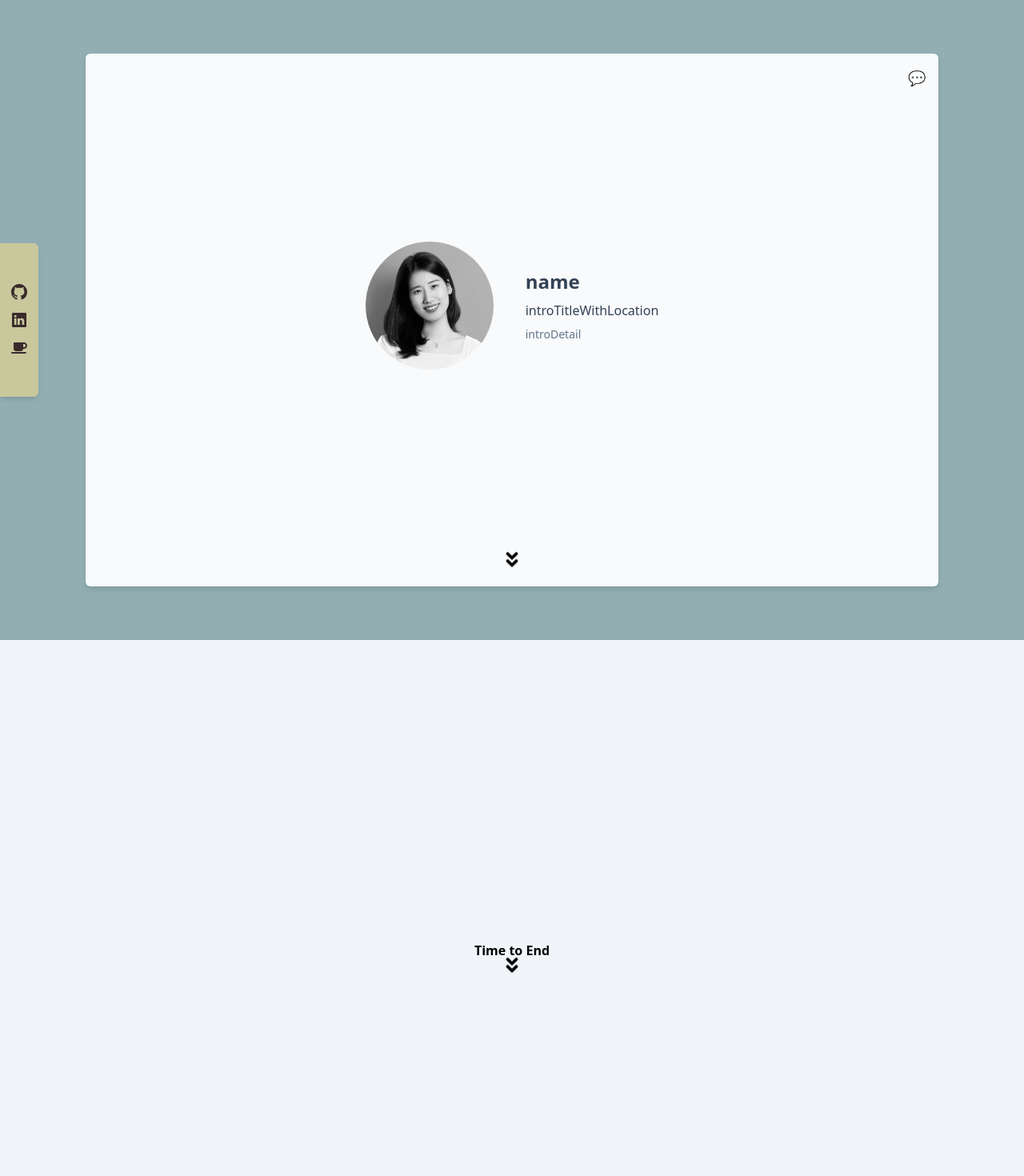
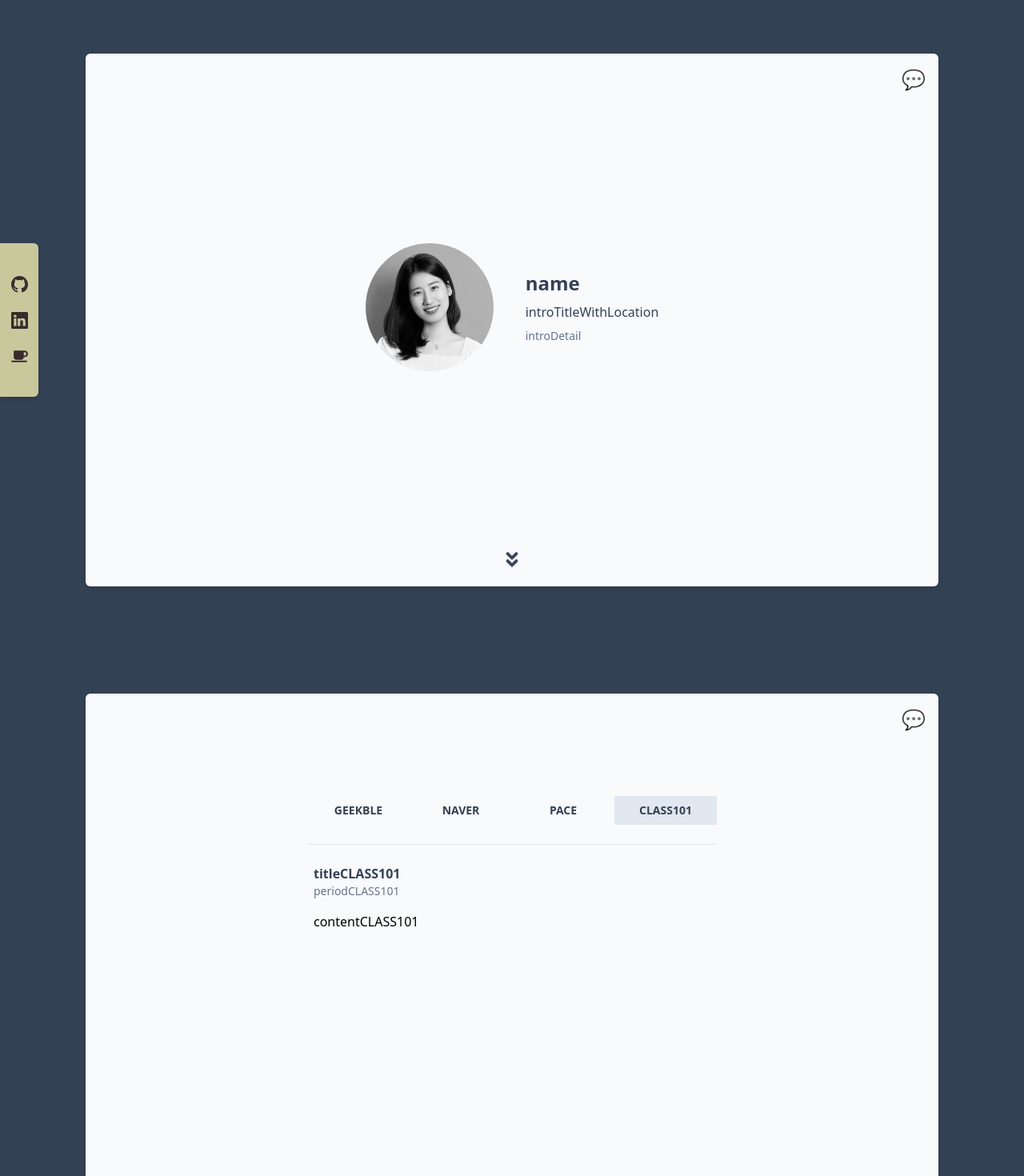
Before and after one commit to subco-lee/jiwon-lou.dev, a React (Create React App) app: page / in a window 1280 px wide. Shown: the top 1470 px of the page at 80% size. Built offline with nearby package versions, Linux system fonts and the light colour scheme; the HTML template or start-up script is replaced by a standard one.

Commit message:
feat: add career tab

```diff
--- a/src/components/Career.tsx
+++ b/src/components/Career.tsx
@@ -1,15 +1,40 @@
-import React, { FC } from "react";
+import React, { FC, useState } from "react";
 import { BlinkingArrow } from "./BlinkingArrow";
+import { CareerCard } from "./CareerCard";
+import { LanguageButton } from "./LanguageButton";
 
 interface CareerProps {
     moveToFooter: () => void;
 }
+const tabs = ["GEEKBLE", "NAVER", "PACE", "CLASS101"];
+
+const selectedStyle = "bg- ";
 
 export const Career: FC<CareerProps> = ({ moveToFooter }: CareerProps) => {
+    const [selectedTab, setSelectedTab] = useState("CLASS101");
     return (
-        <div className="flex flex-col">
-            <div className="flex flex-col h-screen bg-slate-100 place-items-center justify-center">
-                <BlinkingArrow onClick={moveToFooter} textKey="Time to End" />
+        <div className="bg-slate-700 h-screen flex justify-center place-items-center">
+            <div className="bg-slate-50 flex flex-col h-5/6 w-10/12 p-4 justify-between place-items-center rounded-md drop-shadow-md">
+                <div className="flex flex-col self-end">
+                    <LanguageButton />
+                </div>
+                <div className="flex flex-col max-w-2xl h-full p-20 divide-y space-y-6">
+                    <div className="text-sm place-items-center">
+                        {tabs.map((tab) => (
+                            <button
+                                key={tab}
+                                className={`hover:bg-slate-200
+                                    ${tab === selectedTab ? "bg-slate-200 font-extra-bold" : ""}
+                                    text-slate-700 font-semibold w-32 px-4 py-2`}
+                                onClick={() => setSelectedTab(tab)}
+                            >
+                                {tab}
+                            </button>
+                        ))}
+                    </div>
+                    <CareerCard selectedTab={selectedTab} />
+                </div>
+                <BlinkingArrow onClick={moveToFooter} />
             </div>
         </div>
     );
--- /dev/null
+++ b/src/components/CareerCard.tsx
@@ -0,0 +1,16 @@
+import { useTranslation } from "react-i18next";
+
+type CareerCardProps = {
+    selectedTab: string;
+};
+
+export const CareerCard = ({ selectedTab }: CareerCardProps) => {
+    const { t } = useTranslation();
+    return (
+        <div className="flex flex-col p-2 pt-6">
+            <div className="font-bold text-slate-700">{t(`title${selectedTab}`)}</div>
+            <div className="font-think text-sm text-slate-500">{t(`period${selectedTab}`)}</div>
+            <div className="mt-4">{t(`content${selectedTab}`)}</div>
+        </div>
+    );
+};
--- a/src/components/Footer.tsx
+++ b/src/components/Footer.tsx
@@ -1,12 +1,12 @@
-import React, { FC } from 'react'
+import React, { FC } from "react";
 
 export const Footer: FC = () => {
-  return (
-    <div className="flex bg-slate-200 h-screen place-items-center justify-center">
-      <div className="text-slate-500 text-sm whitespace-pre-line">
-{`Thanks for your attention and precious time.
+    return (
+        <div className="flex bg-slate-200 h-screen place-items-center justify-center">
+            <div className="text-slate-500 text-sm text-center whitespace-pre-line">
+                {`Thanks for your attention and precious time.
         Hope we'll be reached soon!`}
-      </div>
-    </div>
-  )
-}
+            </div>
+        </div>
+    );
+};
--- a/src/components/Github.tsx
+++ b/src/components/Github.tsx
@@ -1,3 +1,3 @@
 import { BsGithub } from "react-icons/bs";
 
-export const Github = () => <BsGithub className="fill-tertiary" size={20} />;
+export const Github = () => <BsGithub className="fill-tertiary" size={21} />;
--- a/src/components/Introduction.tsx
+++ b/src/components/Introduction.tsx
@@ -11,7 +11,7 @@ export const Introduction = ({ moveToCareer }: IntroductionProps) => {
     const { t } = useTranslation();
 
     return (
-        <div className="bg-primary h-screen flex justify-center place-items-center">
+        <div className="bg-slate-700 h-screen flex justify-center place-items-center">
             <PivotIcons />
             <div className="bg-slate-50 flex flex-col h-5/6 w-10/12 p-4 justify-between rounded-md drop-shadow-md">
                 <div className="flex flex-col place-items-end">
@@ -27,7 +27,7 @@ export const Introduction = ({ moveToCareer }: IntroductionProps) => {
                         </div>
                     </div>
                 </div>
-                <BlinkingArrow onClick={moveToCareer} color="primary" />
+                <BlinkingArrow onClick={moveToCareer} color="slate-700" />
             </div>
         </div>
     );
--- a/src/components/LanguageButton.tsx
+++ b/src/components/LanguageButton.tsx
@@ -18,17 +18,17 @@ export const LanguageButton = () => {
                 <>
                     <div className="text-xs text-slate-400">{t("changeLanguage")}</div>
                     {i18n.language === "en" ? (
-                        <button className="text-lg" onClick={changeLanguageToKo}>
+                        <button className="text-2xl" onClick={changeLanguageToKo}>
                             🇺🇸
                         </button>
                     ) : (
-                        <button className="text-lg" onClick={changeLanguageToEn}>
+                        <button className="text-2xl" onClick={changeLanguageToEn}>
                             🇰🇷
                         </button>
                     )}
                 </>
             ) : (
-                <div className="text-lg">💬</div>
+                <div className="text-2xl">💬</div>
             )}
         </div>
     );
--- a/src/components/LinkedIn.tsx
+++ b/src/components/LinkedIn.tsx
@@ -1,3 +1,3 @@
 import { BsLinkedin } from "react-icons/bs";
 
-export const LinkedIn = () => <BsLinkedin className="fill-tertiary" size={18} />;
+export const LinkedIn = () => <BsLinkedin className="fill-tertiary" size={21} />;
--- a/src/components/PivotIcons.tsx
+++ b/src/components/PivotIcons.tsx
@@ -3,7 +3,7 @@ import { LinkedIn } from "./LinkedIn";
 import { QuickCoffeeChatButton } from "./QuickCoffeeChatButton";
 
 export const PivotIcons = () => (
-    <div className="fixed flex flex-col place-items-center justify-center gap-4 left-0 bg-secondary w-12 h-48 rounded-r-md shadow-md">
+    <div className="fixed z-10 flex flex-col place-items-center justify-center gap-6 left-0 top-auto bg-secondary w-12 h-48 rounded-r-md shadow-md">
         <Github />
         <LinkedIn />
         <QuickCoffeeChatButton />
--- a/src/components/QuickCoffeeChatButton.tsx
+++ b/src/components/QuickCoffeeChatButton.tsx
@@ -13,7 +13,7 @@ export const QuickCoffeeChatButton = () => {
             onClick={() => {}}
         >
             {show && <div className="text-xs text-slate-400">{t("coffeeChat")}</div>}
-            <FaCoffee className="fill-tertiary" size={20} />
+            <FaCoffee className="fill-tertiary" size={21} />
         </div>
     );
 };
--- a/src/i18n.ts
+++ b/src/i18n.ts
@@ -11,6 +11,20 @@ const resources = {
             `,
             seeMore: "See More!",
             coffeeChat: "Let's Talk!",
+            titleGEEKBLE: "Chief Operating Officer @GEEKBLE",
+            periodGEEKBLE: "Dec. 2017 - Dec. 2019",
+            contentGEEKBLE:
+                "Managing and elaborating sales, strategy, finance in company. Achieved 185% annual growth rate in 2019.",
+            titleNAVER: "Developer Internship @NAVER",
+            periodNAVER: "Jan. 2021 - Apr. 2021",
+            contentNAVER:
+                "Developing shopping search indicators for analyzing and improving search engine quality and user engagement using Hadoop and Scala.",
+            titlePACE: "Frontend Developer @PACE",
+            periodPACE: "Jul. 2021 - Feb. 2022",
+            contentPACE:
+                "Developing a web for simulating CAE and a standalone application for monitoring and predicting real-time values from sensors.",
+            titleCLASS101: "Software Engineer @CLASS101",
+            contentCLASS101: "Contributing open-source project named Vibrant",
         },
     },
     ko: {
@@ -22,6 +36,21 @@ const resources = {
             `,
             seeMore: "CV",
             coffeeChat: "커피챗은 늘 환영입니다!",
+            titleGEEKBLE: "Chief Operating Officer @GEEKBLE",
+            periodGEEKBLE: "Dec. 2017 - Dec. 2019",
+            contentGEEKBLE:
+                "Managing and elaborating sales, strategy, finance in company. Achieved 185% annual growth rate in 2019.",
+            titleNAVER: "Developer Internship @NAVER",
+            periodNAVER: "Jan. 2021 - Apr. 2021",
+            contentNAVER:
+                "Developing shopping search indicators for analyzing and improving search engine quality and user engagement using Hadoop and Scala.",
+            titlePACE: "Frontend Developer @PACE",
+            periodPACE: "Jul. 2021 - Feb. 2022",
+            contentPACE:
+                "Developing a web for simulating CAE and a standalone application for monitoring and predicting real-time values from sensors.",
+            titleCLASS101: "Software Engineer @CLASS101",
+            periodCLASS101: "May. 2022 - ing",
+            contentCLASS101: "Contributing open-source project named Vibrant",
         },
     },
 };
```
Also changed, not shown: src/components/index.ts (+5 -6 lines).
